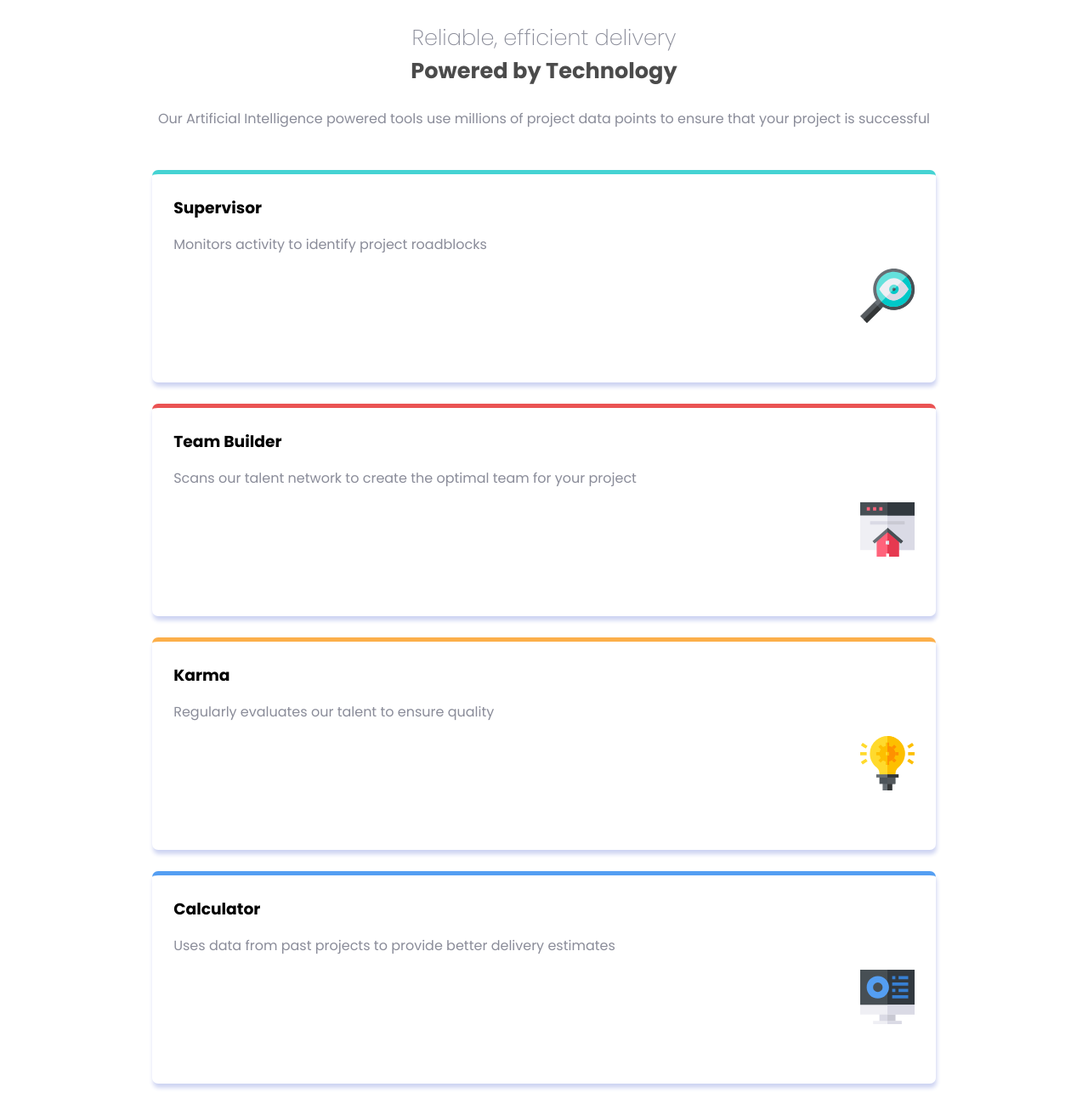
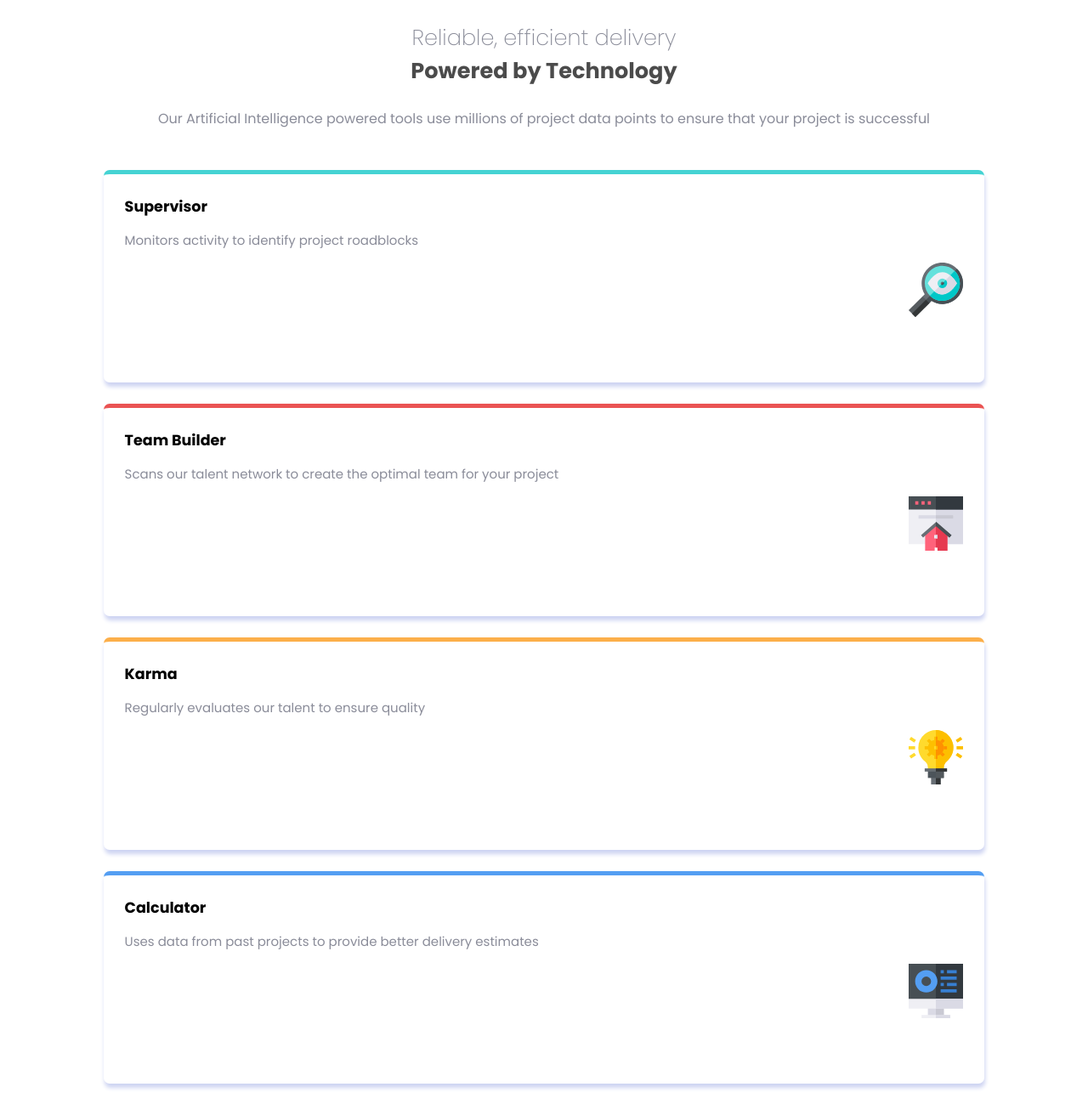
Before and after one commit to rough-diamond213/Four-card-feature, a plain HTML site: page index.html in a window 1280 px wide. Shown: the whole page at 85% size. Drawn offline with Linux system fonts and the light colour scheme.

Commit message:
Update style.css

```diff
--- a/style.css
+++ b/style.css
@@ -43,10 +43,11 @@ h1{
 
 
 .body-content{
-    width: 80%;
+    width: 60%;
     margin: 1.5em auto;
     display: grid;
     grid-template-columns: repeat(3, 1fr);
+    gap: none;
 }
 
 .grid-content{
@@ -58,13 +59,14 @@ h1{
 
 .cyan-card{
     border-top: hsl(180, 62%, 55%) 5px solid;
-    width: 80%;
+    width: 90%;
     margin: auto;
     border-radius: 7px;
     padding: 25px;
     box-shadow: 1px 5px 5px hsl(230, 59%, 88%);
     position: relative;
     height: 250px;
+    font-size: 0.9375rem;
 }
 
 .cyan-card p{
@@ -79,7 +81,7 @@ h1{
 
 .red-card{
     border-top: hsl(0, 78%, 62%) 5px solid;
-    width: 80%;
+    width: 90%;
     margin: auto;
     border-radius: 7px;
     padding: 25px;
@@ -87,6 +89,7 @@ h1{
     margin-bottom: 50px;
     position: relative;
     height: 250px;
+    font-size: 0.9375rem;
 }
 
 .red-card p{
@@ -101,13 +104,14 @@ h1{
 
 .yellow-card{
     border-top: hsl(34, 97%, 64%) 5px solid;
-    width: 80%;
+    width: 90%;
     margin: auto;
     border-radius: 7px;
     padding: 25px;
     box-shadow: 1px 5px 5px hsl(230, 59%, 88%);
     position: relative;
     height: 250px;
+    font-size: 0.9375rem;
 }
 
 .yellow-card p{
@@ -122,13 +126,14 @@ h1{
 
 .blue-card{
     border-top: hsl(212, 86%, 64%) 5px solid;
-    width: 80%;
+    width: 90%;
     margin: auto;
     border-radius: 7px;
     padding: 25px;
     box-shadow: 1px 5px 5px hsl(230, 59%, 88%);
     position: relative;
     height: 250px;
+    font-size: 0.9375rem;
 }
 
 .blue-card p{
```
